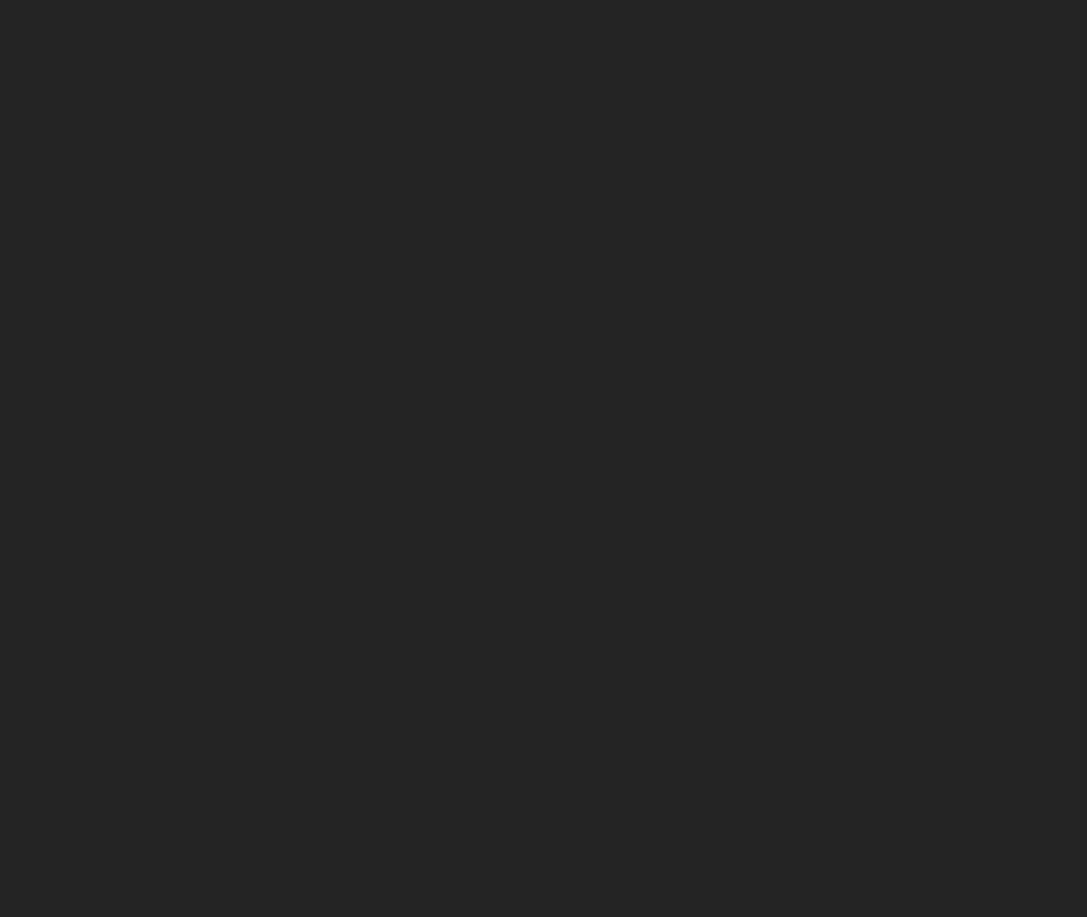
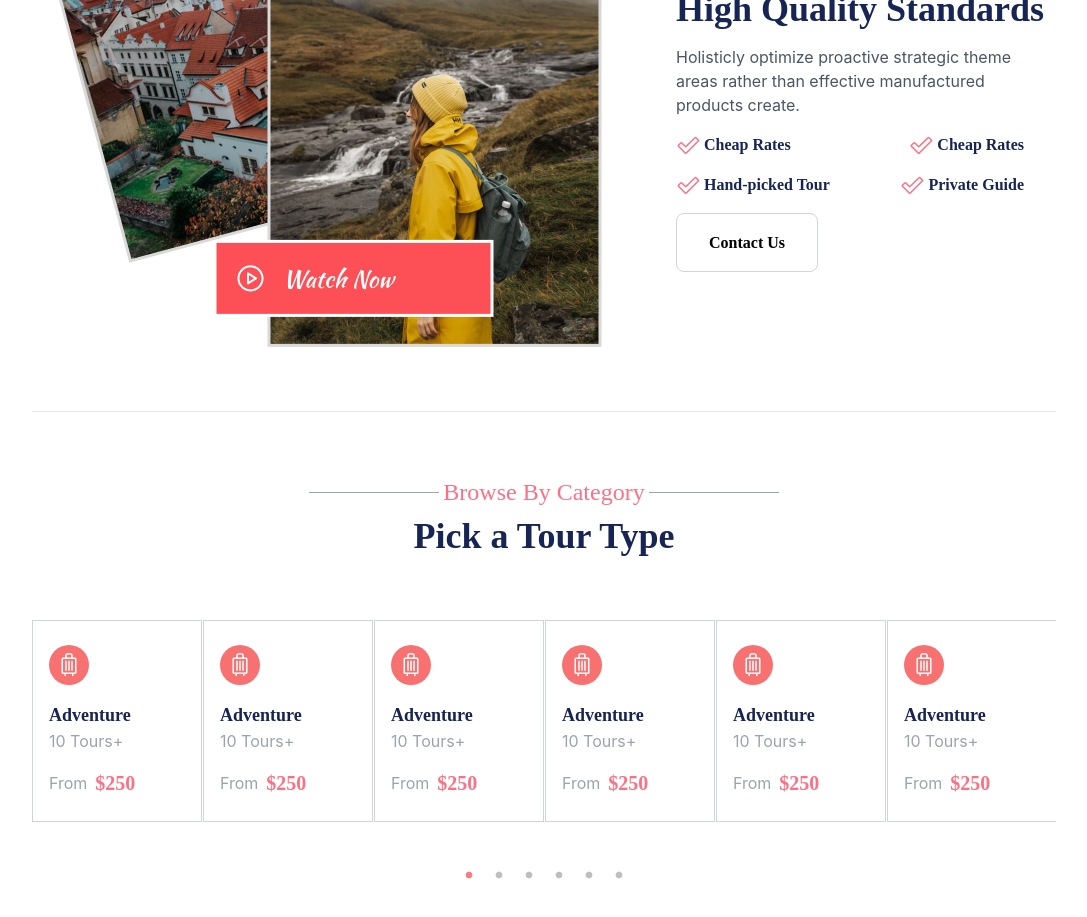
Before and after one commit to ieVictor/trisog-frontend, a React (Vite) app: page / in a window 1280 px wide. Shown: the part 2660-3577 px from the top of the page, without its empty margins (96-1183 px from the left). Before the commit the page ends 2449 px from the top, so only its background shows below. Built offline with nearby package versions, Linux system fonts and the light colour scheme.

Commit message:
feat(FourthSection): add initial fourth section implementation

```diff
--- /dev/null
+++ b/src/pages/Home/FourthSection/athoms/CheckMark.tsx
@@ -0,0 +1,14 @@
+import { CheckFat } from "@phosphor-icons/react";
+
+type CheckMarkProps = {
+  content: string;
+}
+
+export default function CheckMark(props: CheckMarkProps) {
+  return (
+    <div className="flex flex-row items-center gap-1">
+      <CheckFat size={24} className="text-rose-400"/>
+      <span className="font-display font-bold text-blue-950 text-base">{props.content}</span>
+    </div>
+  )
+}
--- /dev/null
+++ b/src/pages/Home/FourthSection/athoms/OutlineButton.tsx
@@ -0,0 +1,7 @@
+export default function OutlineButton() {
+  return (
+    <button className="px-8 w-fit py-4 rounded-lg border border-gray-300">
+      <span className="font-display text-black font-bold text-base text-center flex-1">Contact Us</span>
+    </button>
+  )
+}
--- /dev/null
+++ b/src/pages/Home/FourthSection/athoms/TourTypeCard.tsx
@@ -0,0 +1,17 @@
+import { SuitcaseRolling } from "@phosphor-icons/react";
+
+export default function TourTypeCard() {
+  return (
+    <div className="flex flex-col gap-4 px-4 py-6 bg-white border border-gray-300 max-w-[170px]">
+      <SuitcaseRolling size={24} color="white" className="p-2 size-10 rounded-full bg-red-400"/>
+      <hgroup className="text-start w-full">
+        <h6 className="text-blue-950 font-display font-bold text-lg">Adventure</h6>
+        <span className="text-gray-400 font-sans text-base">10 Tours+</span>
+      </hgroup>
+      <data className="flex flex-row gap-2 items-center">
+        <span className="font-sans text-gray-400">From</span>
+        <p className="font-script text-rose-400 text-xl flex-1 text-start"><strong>$250</strong></p>
+      </data>
+    </div>
+  )
+}
--- /dev/null
+++ b/src/pages/Home/FourthSection/index.tsx
@@ -0,0 +1,57 @@
+import Slider from 'react-slick'
+import PhotoDump from '../../../assets/WatchNow.png'
+import CenteredSubtitle from '../../../components/CenteredSubtitle'
+import LeftSubtitle from '../../../components/LeftSubtitle'
+import CheckMark from './athoms/CheckMark'
+import OutlineButton from './athoms/OutlineButton'
+import TourTypeCard from './athoms/TourTypeCard'
+export default function FourthSection() {
+  return (
+    <section className="w-full bg-white gap-16 p-32 pt-8 flex flex-col">
+
+      <div className='flex flex-col gap-16 w-full text-start'>
+        <div className='flex flex-row justify-between items-center'>
+          <img src={PhotoDump} alt='Photographies'/>
+          <div className='flex flex-col max-w-[380px] gap-4'>
+            <hgroup className='w-full gap-5 flex flex-col items-start'>
+              <LeftSubtitle content='Why Choose Us'/>
+              <h1 className='text-blue-950 font-display font-bold text-4xl'>Our Experiences Meet High Quality Standards</h1>
+            </hgroup>
+            <data className='flex flex-col w-full gap-4'>
+              <span className='text-gray-600'>Holisticly optimize proactive strategic theme areas rather than effective manufactured products create.</span>
+              <div className='flex flex-wrap justify-between gap-4 pr-8'>
+                <CheckMark content='Cheap Rates'/>
+                <CheckMark content='Cheap Rates'/>
+                <CheckMark content='Hand-picked Tour'/>
+                <CheckMark content='Private Guide'/>
+              </div>
+              <OutlineButton/>
+            </data>
+          </div>
+        </div>
+        <hr/>
+      </div>
+
+      <hgroup className='flex flex-col justify-center gap-2 w-full'>
+        <CenteredSubtitle content='Browse By Category'/>
+        <h1 className='font-bold font-display text-blue-950 text-4xl'>Pick a Tour Type</h1>
+      </hgroup>
+
+      <div className='w-full'>
+        <Slider
+          dotsClass="slick-dots -bottom-16 text-rose-500"
+          dots
+          speed={500}
+          slidesToShow={6}
+        >
+          <TourTypeCard/>
+          <TourTypeCard/>
+          <TourTypeCard/>
+          <TourTypeCard/>
+          <TourTypeCard/>
+          <TourTypeCard/>
+        </Slider>
+      </div>
+    </section>
+  )
+}
--- a/src/pages/Home/index.tsx
+++ b/src/pages/Home/index.tsx
@@ -1,5 +1,6 @@
 import Navigation from "../../components/Navigation";
 import FirstSection from "./FirstSection";
+import FourthSection from "./FourthSection";
 import SecondSection from "./SecondSection";
 import ThirdSection from "./ThirdSection";
 
@@ -11,6 +12,7 @@ export default function Home() {
         <FirstSection/>
         <SecondSection/>
         <ThirdSection/>
+        <FourthSection/>
       </main>
     </>
   )
```
